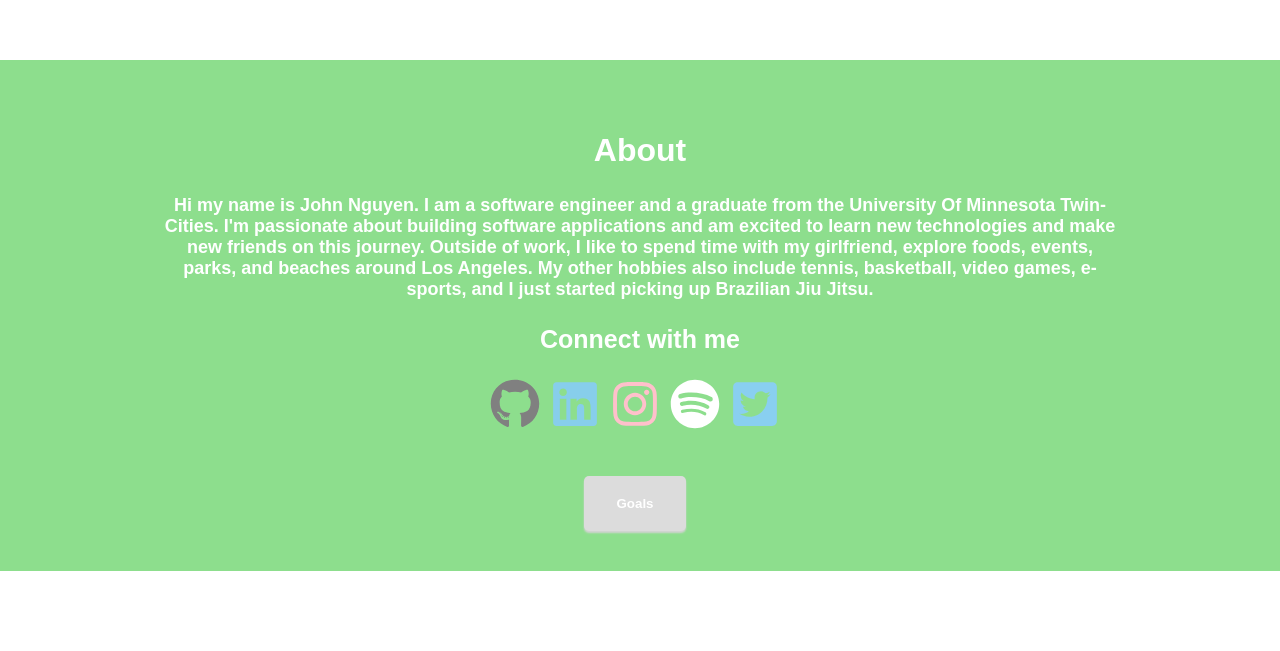
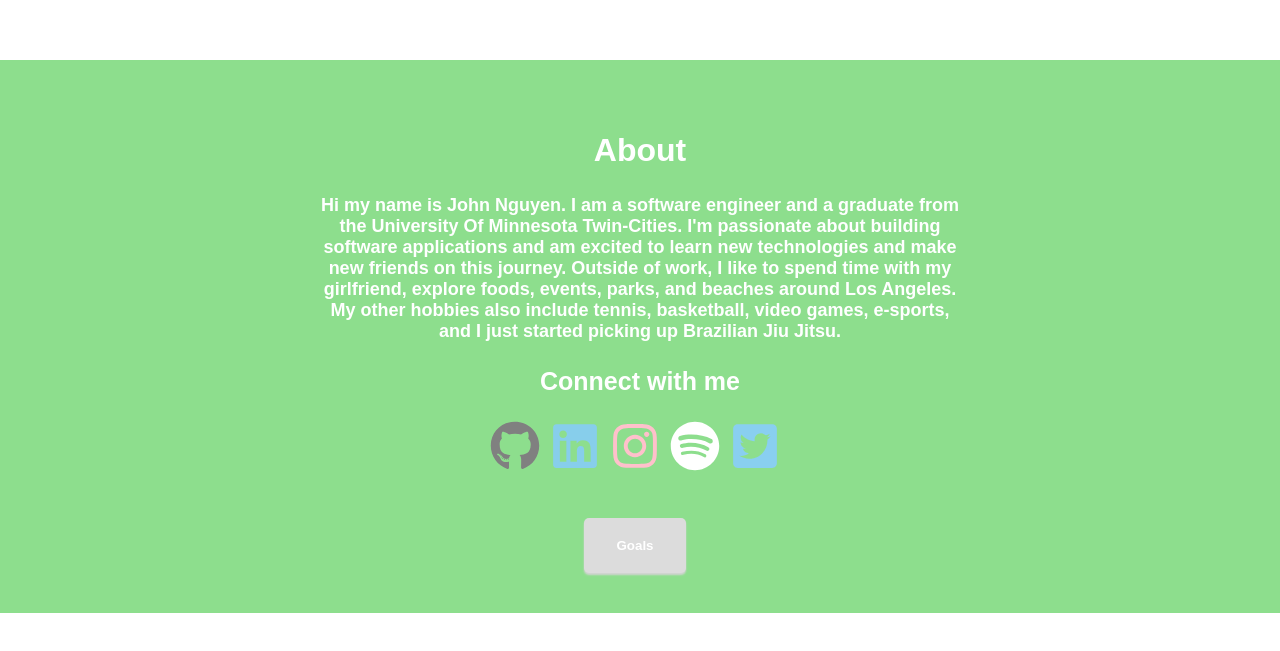
Before and after one commit to johnson82nguyen/React-Main-Portfolio, a React (Create React App) app in the folder website/: page / in a window 1280 px wide. Shown: the part 740-1391 px from the top of the page. Built offline with nearby package versions, Linux system fonts and the light colour scheme.

Commit message:
responsiveness About

```diff
--- a/website/src/components/About.css
+++ b/website/src/components/About.css
@@ -23,7 +23,7 @@
     font-weight: bold;
     font-size: 18px;
     min-width: 375px;
-    max-width: 75%;
+    max-width: 50%;
     margin: auto;
     text-align: center;
 }
```
